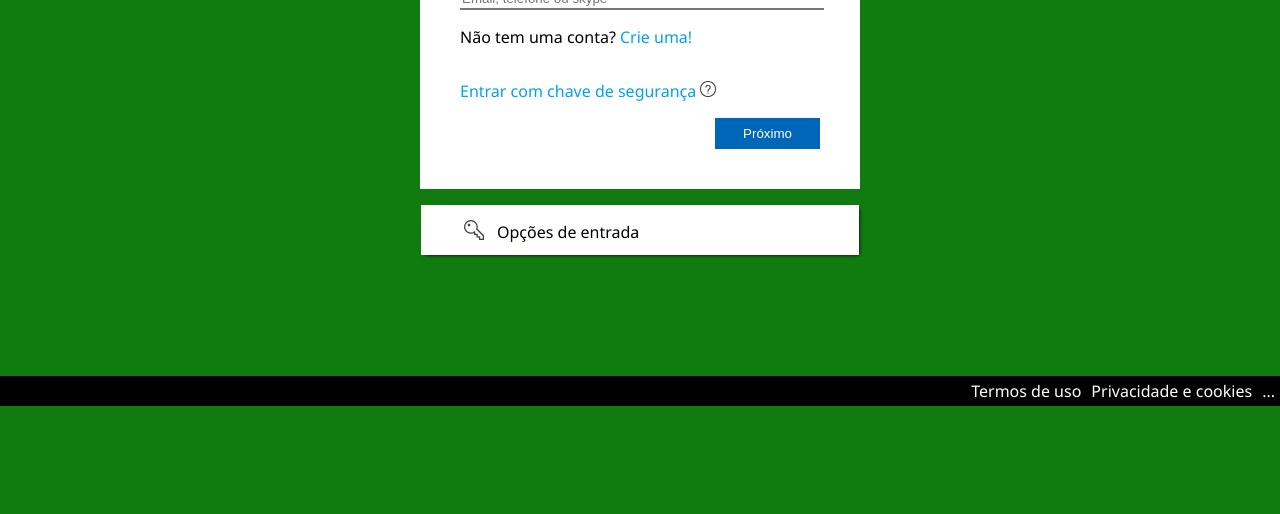
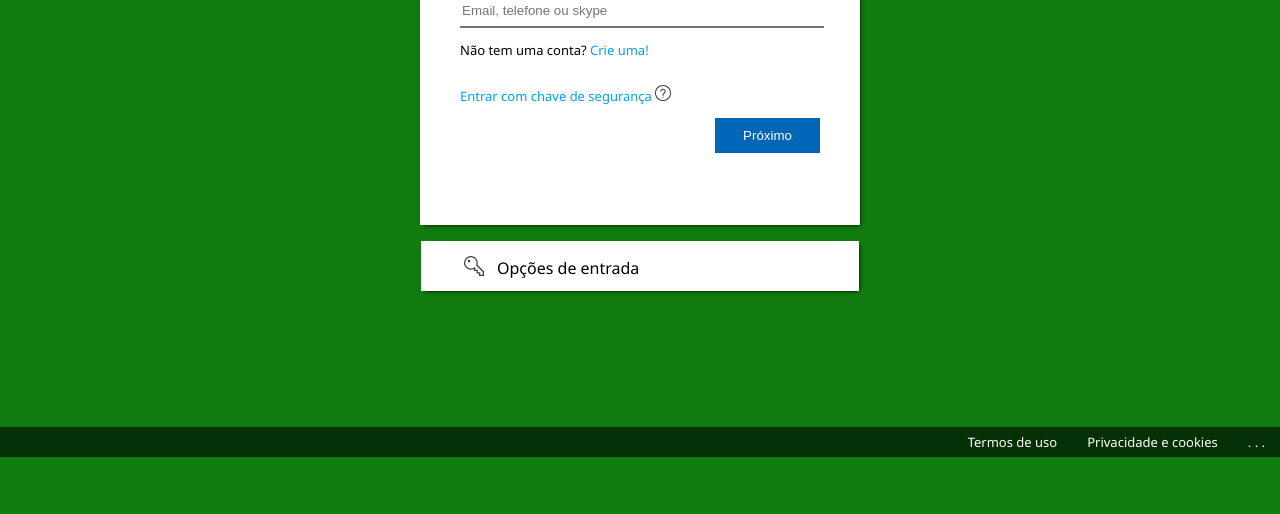
Before and after one commit to NickolasEdu/xbox-loginPage, a plain HTML site: page index.html in a window 1280 px wide. Shown: the part 341-855 px from the top of the page. After the commit the page ends 800 px from the top, so only its background shows below. Drawn offline with Linux system fonts and the light colour scheme.

Commit message:
Footer and font size changes

```diff
--- a/sass/main.scss
+++ b/sass/main.scss
@@ -19,24 +19,26 @@ body {
     padding: 0;
     box-sizing: border-box;
     font-family:'Segoe UI', Tahoma, Geneva, Verdana, sans-serif;
+    position: relative;
 }
 
-
 .container {
+    width: 100vw;
+    height: 97.5vh;
     @extend .flex;
-    margin: 55px 0 0 0;
-    width: 100vw;
-    height: 100vh;
+    margin: 0;
 
     header {
-        margin: 15px;
+        margin: 18px auto;
     }
 
     .formBox {
+        @include box-shadow();
+        font-size: .8125rem;
         background-color: #FFF;
-        padding: 40px;;
+        padding: 40px;
         width: 360px;
-        height: 250px;
+        height: 280px;
         display: flex;
         flex-direction: column;
         justify-content: flex-start;
@@ -106,23 +108,23 @@ body {
         }
 
         &:hover {
-            background-color: gray;
-        }
+            background-color: lighten($color: #808080, $amount: 35%);
         }
     }
 
-
-
     footer {
+        position: absolute;
+        bottom: 0;
         color: #FFF;
-    margin-bottom: 0;
-    margin-top: 105px;
+        width: 100%;
+        height: 25px;
+        font-size: .8125rem;
 
         .low {
-        background-color: #000;
-        width: 100vw;
+            background-color: rgba(0,0,0,.6);
 
             ul {
+                bottom: 0;
                 height: 30px;
                 display: flex;
                 flex-direction: row;
@@ -130,8 +132,9 @@ footer {
 
                 li {
                     list-style: none;
-                margin: auto 5px;
+                    margin: auto 15px;
                 }
             }
         }
     }
+}
```
Also changed, not shown: index.html (+1 -1 lines), css/main.css, 1 other file. Lines whose indentation alone changed are shown as unchanged.
